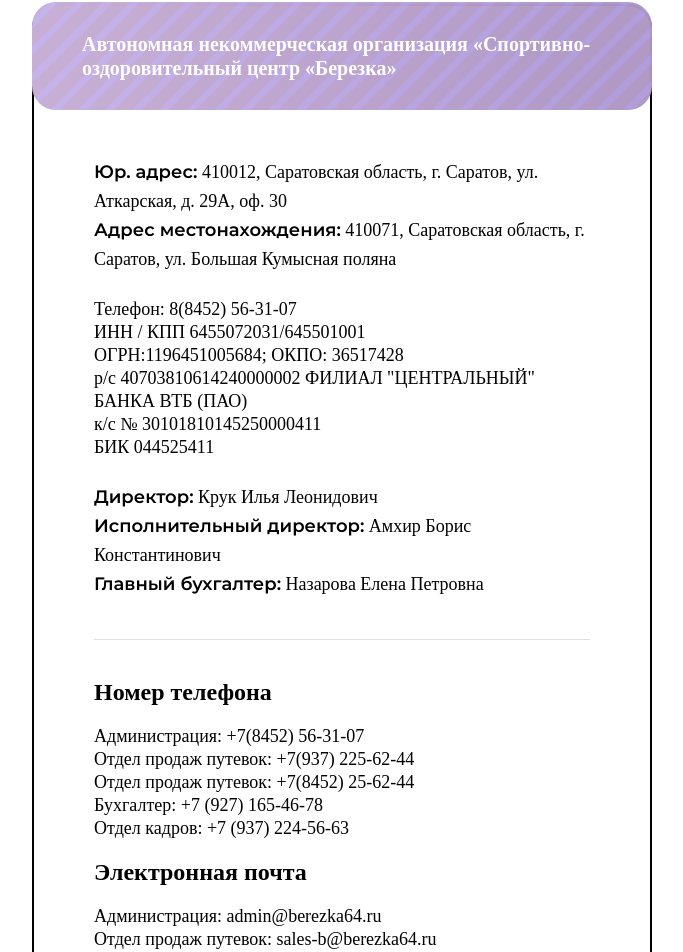
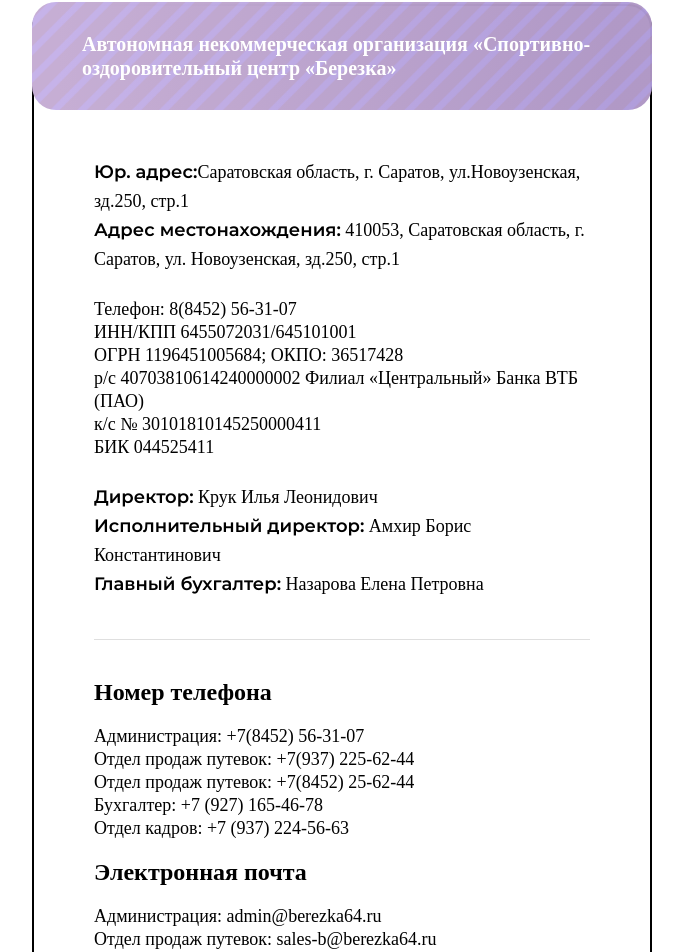
Before and after one commit to Amalthea-code/birch, a Vue app: page /contacts in a window 1280 px wide. Shown: the part 979-1931 px from the top of the page, without its empty margins (298-981 px from the left). Built offline with nearby package versions, Linux system fonts and the light colour scheme; a web font is replaced by a local one; what vue-the-mask would draw is missing.

Commit message:
изменил юр адресс

```diff
--- a/src/components/blocks/Contacts.vue
+++ b/src/components/blocks/Contacts.vue
@@ -7,13 +7,13 @@
       backgroundColor="linear-gradient(268.41deg, rgba(156, 132, 210, 0.96) 6.43%, #BAA3E4 95.7%)"
     >
       <div class="contacts__box">
-        <div class="contacts__address"><span>Юр. адрес:</span>  410012, Саратовская область, г. Саратов, ул. Аткарская, д. 29А, оф. 30</div>
-        <div class="contacts__address"><span>Адрес местонахождения:</span> 410071, Саратовская область, г. Саратов, ул. Большая Кумысная поляна</div>
+        <div class="contacts__address"><span>Юр. адрес:</span>Саратовская область, г. Саратов,  ул.Новоузенская, зд.250, стр.1</div>
+        <div class="contacts__address"><span>Адрес местонахождения:</span> 410053, Саратовская область, г. Саратов, ул. Новоузенская, зд.250, стр.1</div>
         <p class="contacts__text">
           Телефон:<a href="tel:88452563107"> 8(8452) 56-31-07</a><br />
-          ИНН / КПП 6455072031/645501001<br />
-          ОГРН:1196451005684; ОКПО: 36517428<br />
-          р/с 40703810614240000002 ФИЛИАЛ "ЦЕНТРАЛЬНЫЙ" БАНКА ВТБ (ПАО)<br />
+          ИНН/КПП 6455072031/645101001<br />
+          ОГРН 1196451005684; ОКПО: 36517428<br />
+          р/с 40703810614240000002 Филиал «Центральный» Банка ВТБ (ПАО)<br />
           к/с № 30101810145250000411<br />
           БИК 044525411<br />
         </p>
```
